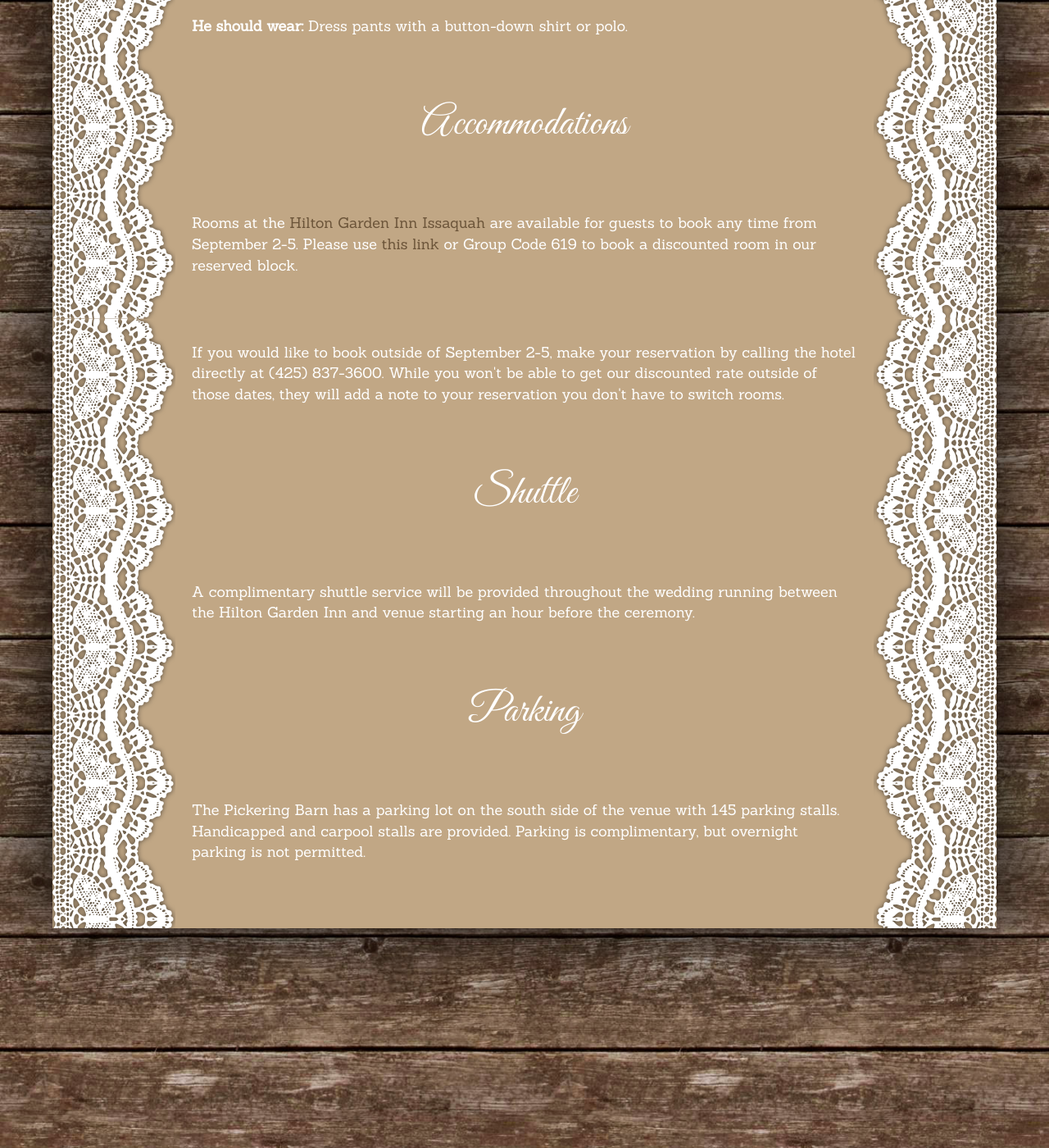
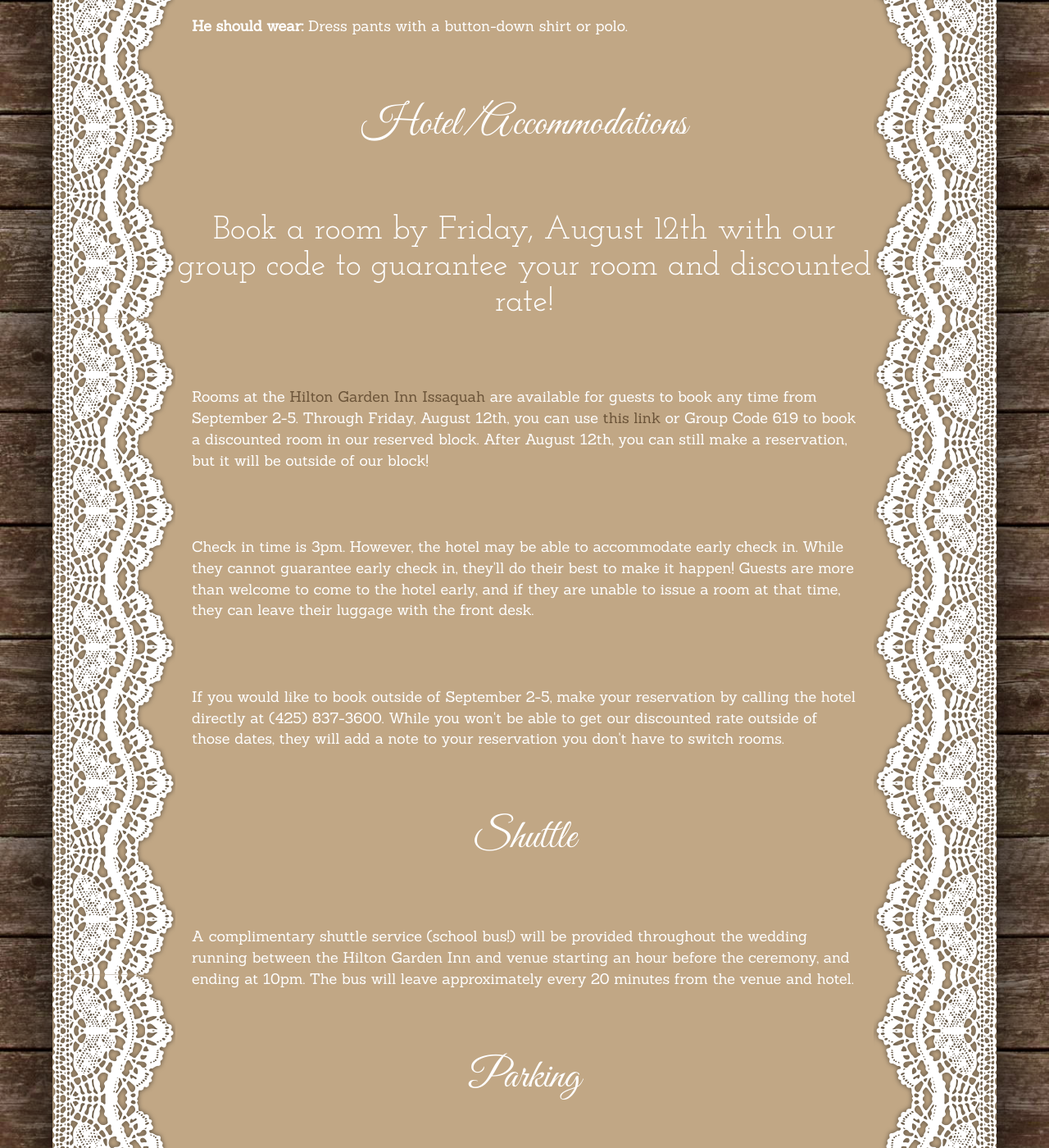
Before and after one commit to mtalcott/mtalcott.github.com, a Jekyll site: the page built from wedding/details/index.html, in a window 1280 px wide and 1400 px high, scrolled down 2011 px. Shown: the whole window at 82% size. Built offline with Jekyll 4.4.1, drawn with Linux system fonts in a browser that asks for light colours; some web fonts are replaced.

Commit message:
Add Hilton deadline, more info about hotel and shuttle

```diff
--- a/wedding/details/index.html
+++ b/wedding/details/index.html
@@ -41,10 +41,14 @@ layout: wedding
 	Dress pants with a button-down shirt or polo.
 </p>
 
-<h1>Accommodations</h1>
+<h1>Hotel/Accommodations</h1>
+<h2>Book a room by Friday, August 12th with our group code to guarantee your room and discounted rate!</h2>
 <p>
 	Rooms at the <a href="https://goo.gl/maps/t1yUMLzo8uB2" target="_blank">Hilton Garden Inn Issaquah</a> are available for guests to book any time from September 2-5.
-	Please use <a href="http://hiltongardeninn.hilton.com/en/gi/groups/personalized/S/SEAISGI-619-20160902/index.jhtml?WT.mc_id=POG" target="_blank">this link</a> or Group Code 619 to book a discounted room in our reserved block.
+	Through Friday, August 12th, you can use <a href="http://hiltongardeninn.hilton.com/en/gi/groups/personalized/S/SEAISGI-619-20160902/index.jhtml?WT.mc_id=POG" target="_blank">this link</a> or Group Code 619 to book a discounted room in our reserved block. After August 12th, you can still make a reservation, but it will be outside of our block!
+</p>
+<p>
+	Check in time is 3pm. However, the hotel may be able to accommodate early check in. While they cannot guarantee early check in, they'll do their best to make it happen! Guests are more than welcome to come to the hotel early, and if they are unable to issue a room at that time, they can leave their luggage with the front desk.
 </p>
 <p>
 	If you would like to book outside of September 2-5, make your reservation by calling the hotel directly at (425) 837-3600. While you won't be able to get our discounted rate outside of those dates, they will add a note to your reservation you don't have to switch rooms.
@@ -52,7 +56,7 @@ layout: wedding
 
 <h1>Shuttle</h1>
 <p>
-	A complimentary shuttle service will be provided throughout the wedding running between the Hilton Garden Inn and venue starting an hour before the ceremony.
+	A complimentary shuttle service (school bus!) will be provided throughout the wedding running between the Hilton Garden Inn and venue starting an hour before the ceremony, and ending at 10pm. The bus will leave approximately every 20 minutes from the venue and hotel.
 </p>
 
 <h1>Parking</h1>
```
